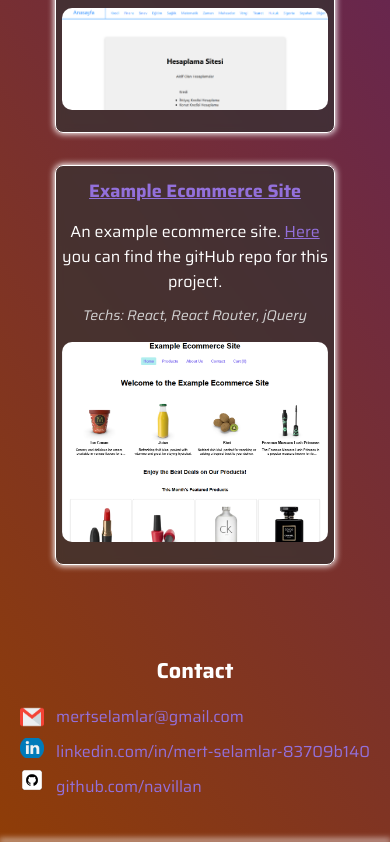
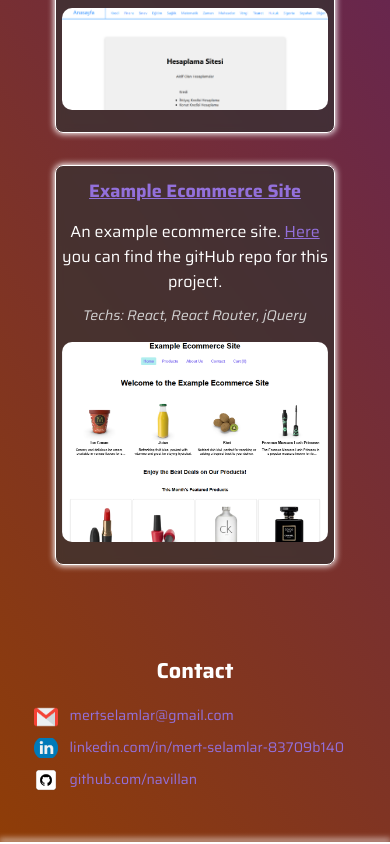
Before and after one commit to navillan/myPortfolio, a React app: page / in a window 390 px wide. Shown: the part 3401-4245 px from the top of the page. Built offline with nearby package versions, Linux system fonts and the light colour scheme.

Commit message:
Project v0.9

```diff
--- a/src/index.css
+++ b/src/index.css
@@ -222,7 +222,7 @@ body {
   margin-left: auto;
   margin-right: auto;
   font-size: 1.1rem;
-  width: fit-content;
+  width: 500px;
 }
 .contact-name {
   font-weight: bold;
@@ -232,6 +232,7 @@ body {
   text-align: left;
   margin-top: 4px;
   margin-right: -8px;
+  margin-left: 20%;
 }
 .contact-email, .contact-linkedin, .contact-github {
   width: 24px;
@@ -432,7 +433,11 @@ body {
     transform: scale(1.6) translate(20%);
   }
   .contact-list {
-    font-size: 16px;
+    font-size: 14px;
+    width: 100%;
+  }
+  .contact-name {
+    margin-left: 8%;
   }
   .contact-email, .contact-linkedin, .contact-github {
     width: 20x;
@@ -454,3 +459,9 @@ body {
     margin-left: -10px;
   }
 }
+
+@media (max-width: 400px) {
+  .contact-name {
+    margin-left: 5%;
+  }
+}
```
